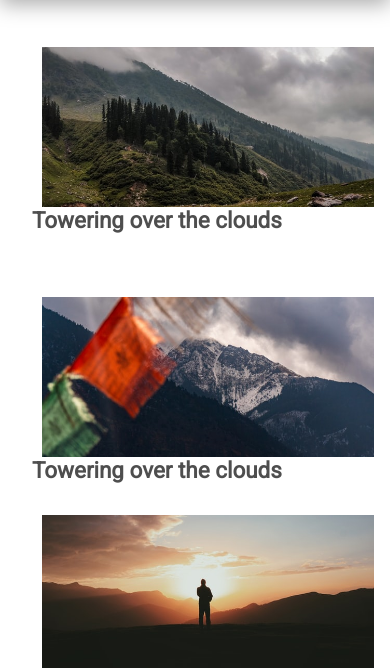
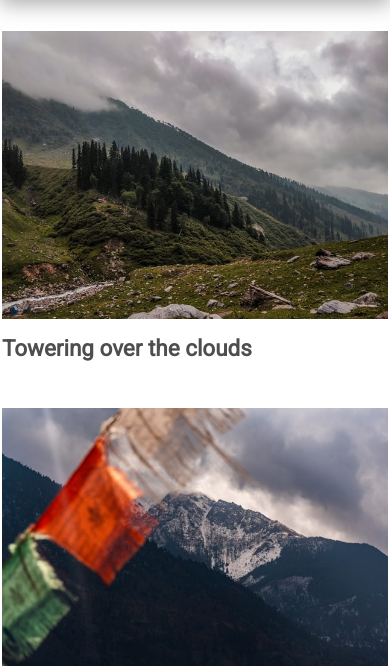
Before and after one commit to Arrie2000/Arrie-s-Blog, a plain HTML site: page index.html in a window 390 px wide. Shown: the part 177-845 px from the top of the page. Drawn offline with Linux system fonts and the light colour scheme; a web font is replaced by a local one.

Commit message:
Update phone.css

```diff
--- a/static/phone.css
+++ b/static/phone.css
@@ -1,9 +1,5 @@
 #header{
     width: 100vw;
-}
-
-html,body{
-    overflow-x: hidden;
 }
 
 .nav-bar{
@@ -20,8 +16,7 @@ html,body{
 
 .list{
     font-size: 1.5rem;
-    /* margin: 0.5rem; */
-    margin: 0.3rem
+    margin: 0.3rem;
 }
 
 #right{
@@ -31,12 +26,6 @@ html,body{
     right: 1.5rem;
 }
 
-.parent{
-    padding: 0rem 0rem;
-    justify-content: null;
-    align-items: center;
-}
-
 #right hr{
     height: 2px;
     background-color: black;
@@ -44,15 +33,18 @@ html,body{
     margin: 0.3em;
 }
 
-.blog{
-    width: 80%;
-    /* padding: 1rem 1rem; */
-    margin: 0rem auto;
-    height: 10rem;
-    /* width: 100vw; */
+#container{
+    height: fit-content;
+    width: 100vw;
+    display: flex;
+    flex-direction: column;
+    align-items: center;
+    padding: 0rem 0rem;
 }
 
-.image-title{
-    display: inline;
-    padding: 0rem 2rem;
+.parent{
+    display: block;
+    width: 99vw;
+    margin: 2rem 0rem;
+    padding: 0rem 0rem;
 }
```
